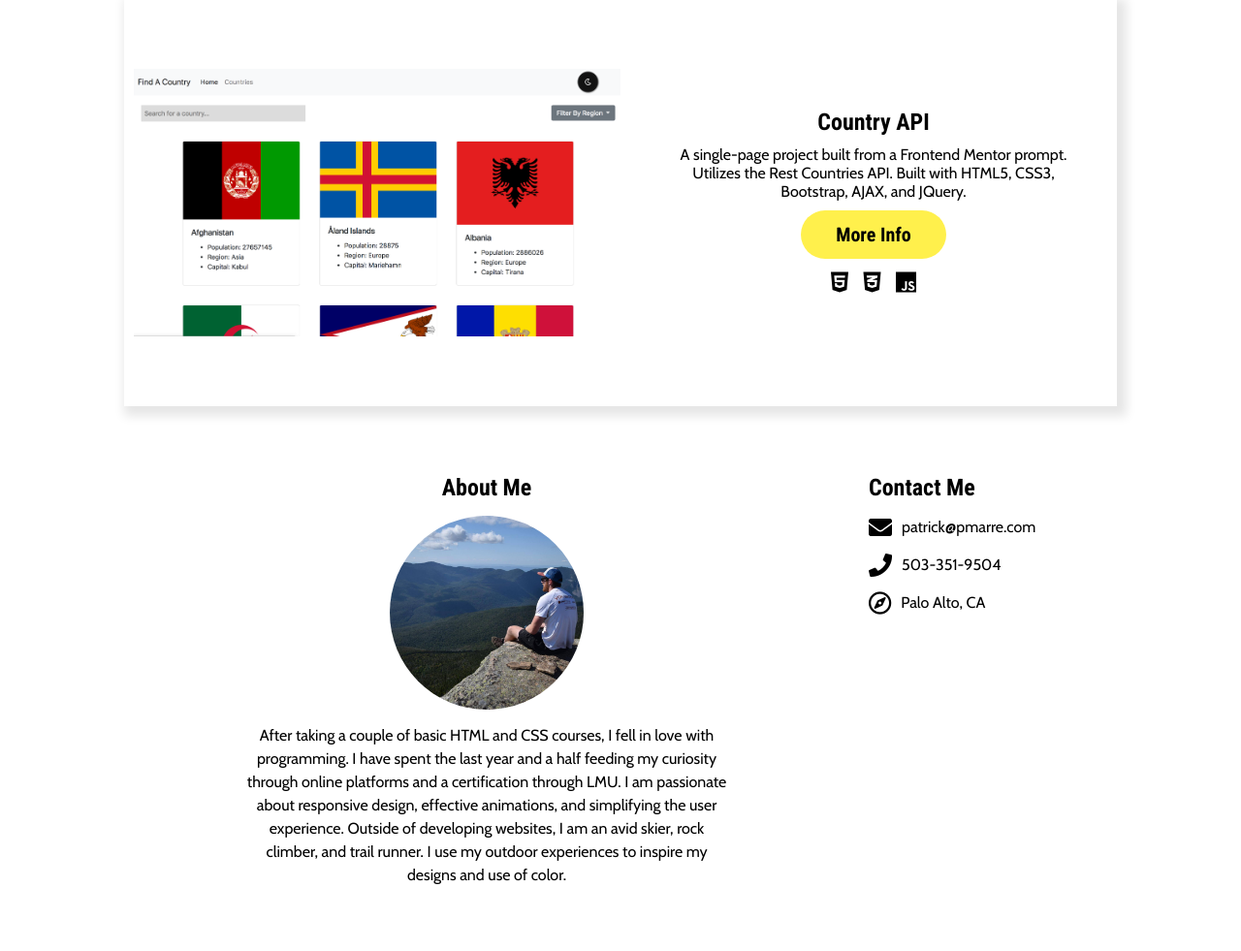
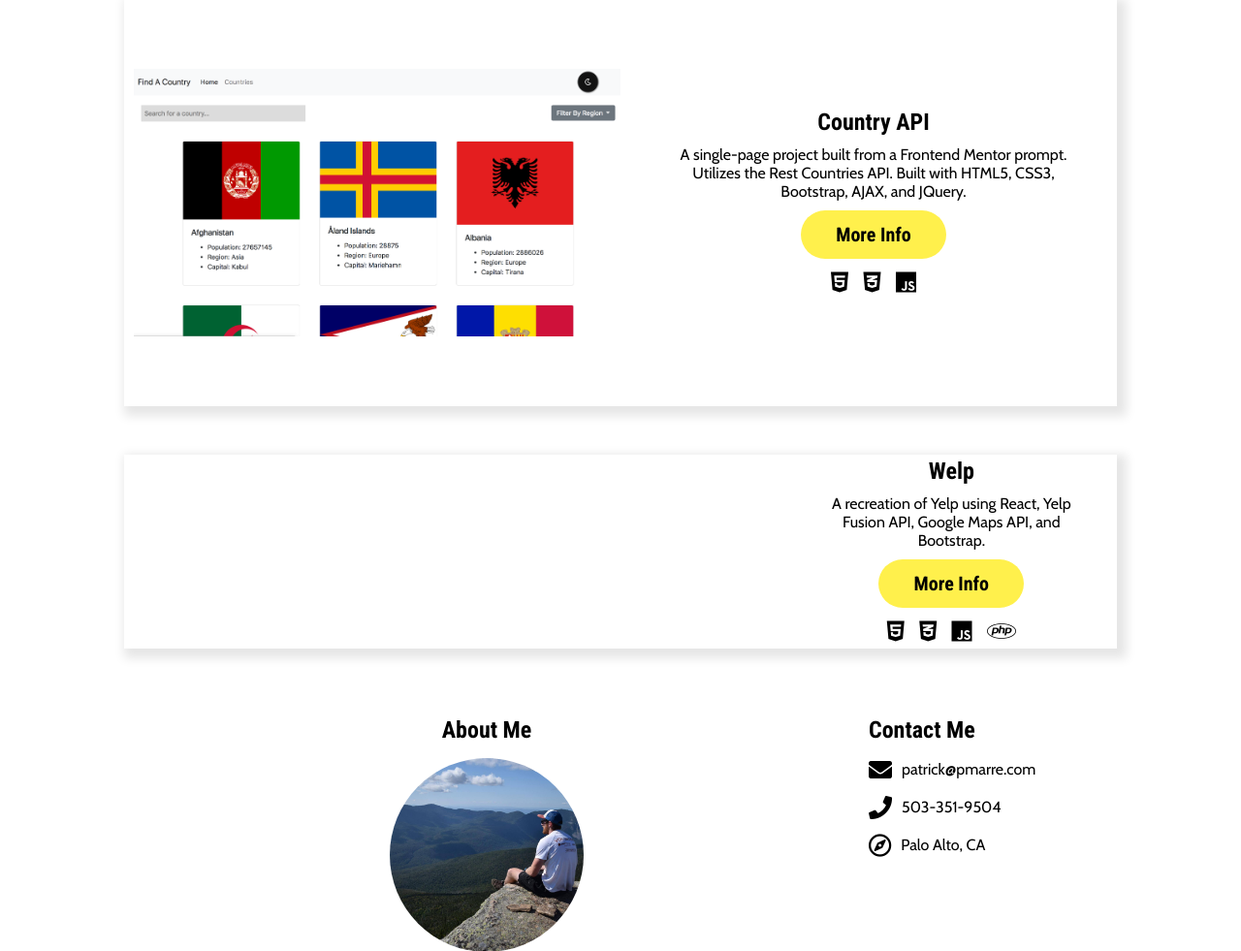
Before and after one commit to pmarre/main_portfolio, a PHP site: page / in a window 1280 px wide. Shown: the part 1745-2726 px from the top of the page at 97% size. Run offline with PHP 8.4, Linux system fonts and the light colour scheme.

Commit message:
updating port

```diff
--- a/index.html
+++ b/index.html
@@ -172,6 +172,29 @@
               <i class="fab fa-html5"></i>
               <i class="fab fa-css3-alt"></i>
               <i class="fab fa-js"></i>
+            </div>
+          </div>
+        </div>
+      </div>
+      <div class="container">
+        <div class="port-item">
+          <div class="image-4"></div>
+          <div class="text">
+            <h1>Welp</h1>
+            <p>
+              A recreation of Yelp using React, Yelp Fusion API, Google Maps
+              API, and Bootstrap.
+            </p>
+            <button class="more-btn">
+              <a href="#sideBar-4" class="more_link" id="sideBar-4"
+                >More Info</a
+              >
+            </button>
+            <div class="tech-stack">
+              <i class="fab fa-html5"></i>
+              <i class="fab fa-css3-alt"></i>
+              <i class="fab fa-js"></i>
+              <i class="fab fa-php"></i>
             </div>
           </div>
         </div>
@@ -401,6 +424,75 @@
         </figure>
       </div>
     </section>
+    <!-- WELP -->
+
+    <section class="moreInfo container" id="moreInfo-4">
+      <div class="moreItem4">
+        <div class="close">&times;</div>
+        <h1>Welp</h1>
+        <div class="sourceBtns">
+          <button class="source">
+            <a href="https://github.com/pmarre/Welp" target="_blank"
+              >View Code</a
+            >
+          </button>
+          <button class="site">
+            <a
+              href="https://epizoan-respiration.000webhostapp.com/"
+              target="_blank"
+              >View Site</a
+            >
+          </button>
+        </div>
+        <p>
+          For this project, I was prompted to created a multipage website that
+          connected to a MySQL Database. Some of the features include forms
+          submitted with AJAX, contact emails sent using PHPMailer, and an admin
+          page with a table of all clients who have submitted a grooming form.
+          The admin can add, update, and delete clients.
+        </p>
+        <h3>More Goals:</h3>
+        <ul>
+          <li>Fully functioning website</li>
+          <li>Location API using Google Maps</li>
+          <li>Responsive Layout</li>
+        </ul>
+        <figure class="moreImg">
+          <img
+            src="Images/pet_shop_hp.png"
+            alt="Sandy's Pet Shop Homepage"
+            class="img"
+          />
+          <figcaption>Sandy's Pet Shop Homepage</figcaption>
+        </figure>
+        <h1>Admin Page</h1>
+        <p>
+          The admin has the ability to view, update, delete, and add clients to
+          table. This is achieved using PHP, AJAX, SQL, and a Bootstrap Module.
+        </p>
+        <figure class="moreImg">
+          <img
+            src="Images/pet_shop_admin.png"
+            alt="Sandy's Pet Shop Admin Page"
+            class="img"
+          />
+          <figcaption>Sandy's Pet Shop Admin Page</figcaption>
+        </figure>
+        <h1>Google Maps API</h1>
+        <p>
+          Used a Google Maps API to show the location of the [fictious] pet
+          shop.
+        </p>
+        <figure class="moreImg">
+          <img
+            src="Images/pet_shop_location.png"
+            alt="Sandy's Pet Shop Homepage"
+            class="img"
+          />
+          <figcaption>Sandy's Pet Shop Location Page</figcaption>
+        </figure>
+      </div>
+    </section>
 
     <footer></footer>
     <script
--- a/port.css
+++ b/port.css
@@ -180,7 +180,8 @@
 
 .image-1,
 .image-2,
-.image-3 {
+.image-3,
+.image-4 {
   width: 100%;
   height: 200px;
   background-size: contain;
--- a/portjs.js
+++ b/portjs.js
@@ -8,6 +8,7 @@
       for (let i = 0; i < 15; i++) {
         console.log(target.id);
         if (target.id === 'sideBar-' + [i]) {
+          console.log(true);
           $('#moreInfo-' + [i]).slideDown(300);
         }
       }
```
Also changed, not shown: other parts of port.css (+16 -8 lines), 1 other file.
